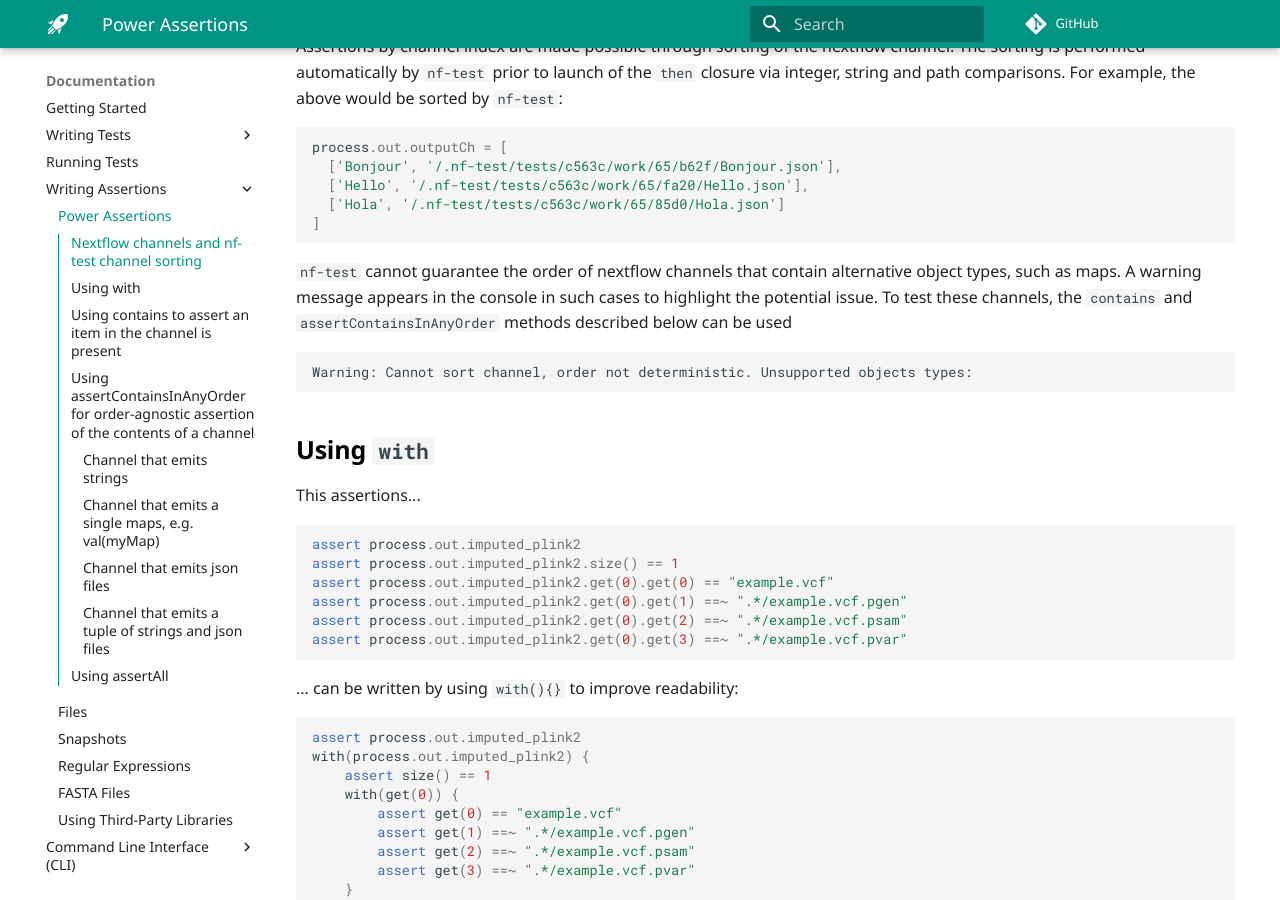
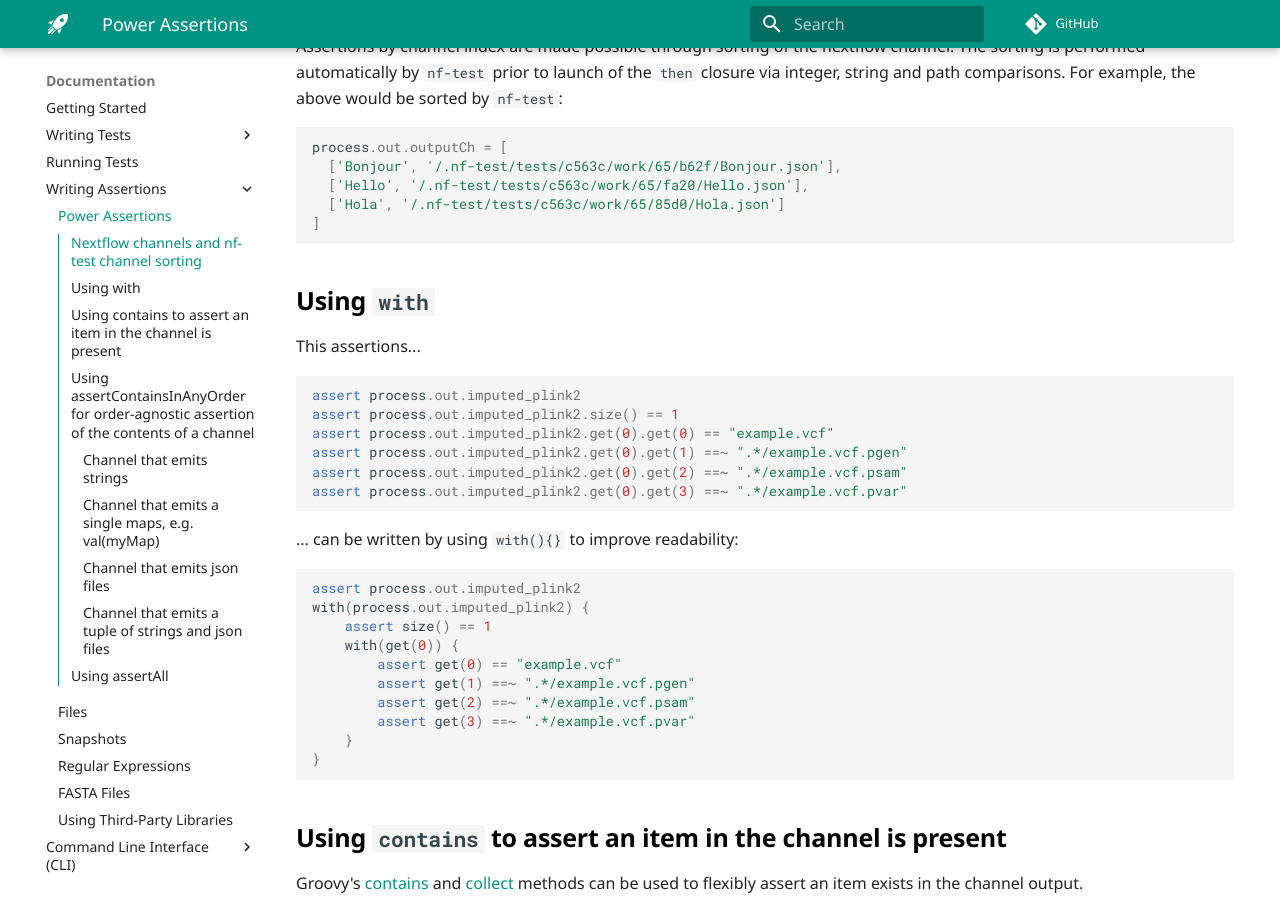
Before and after one commit to askimed/nf-test, an MkDocs documentation site: the page built from docs/docs/assertions/assertions.md, in a window 1280 px wide and 900 px high, scrolled down 906 px. Built offline with MkDocs 1.6.1 and Material for MkDocs 9.7.7, drawn with Linux system fonts in a browser that asks for light colours; some web fonts are replaced; comment, search, counter and statistics services are not loaded.

Commit message:
Remove auto-sort limitation from docs

````diff
--- a/docs/docs/assertions/assertions.md
+++ b/docs/docs/assertions/assertions.md
@@ -36,11 +36,6 @@ process.out.outputCh = [
   ['Hello', '/.nf-test/tests/c563c/work/65/fa20/Hello.json'],
   ['Hola', '/.nf-test/tests/c563c/work/65/85d0/Hola.json']
 ]
-```
-
-`nf-test` cannot guarantee the order of nextflow channels that contain alternative object types, such as maps. A warning message appears in the console in such cases to highlight the potential issue. To test these channels, the `contains` and `assertContainsInAnyOrder` methods described below can be used
-```
-Warning: Cannot sort channel, order not deterministic. Unsupported objects types:
 ```
 
 ## Using `with`
````
